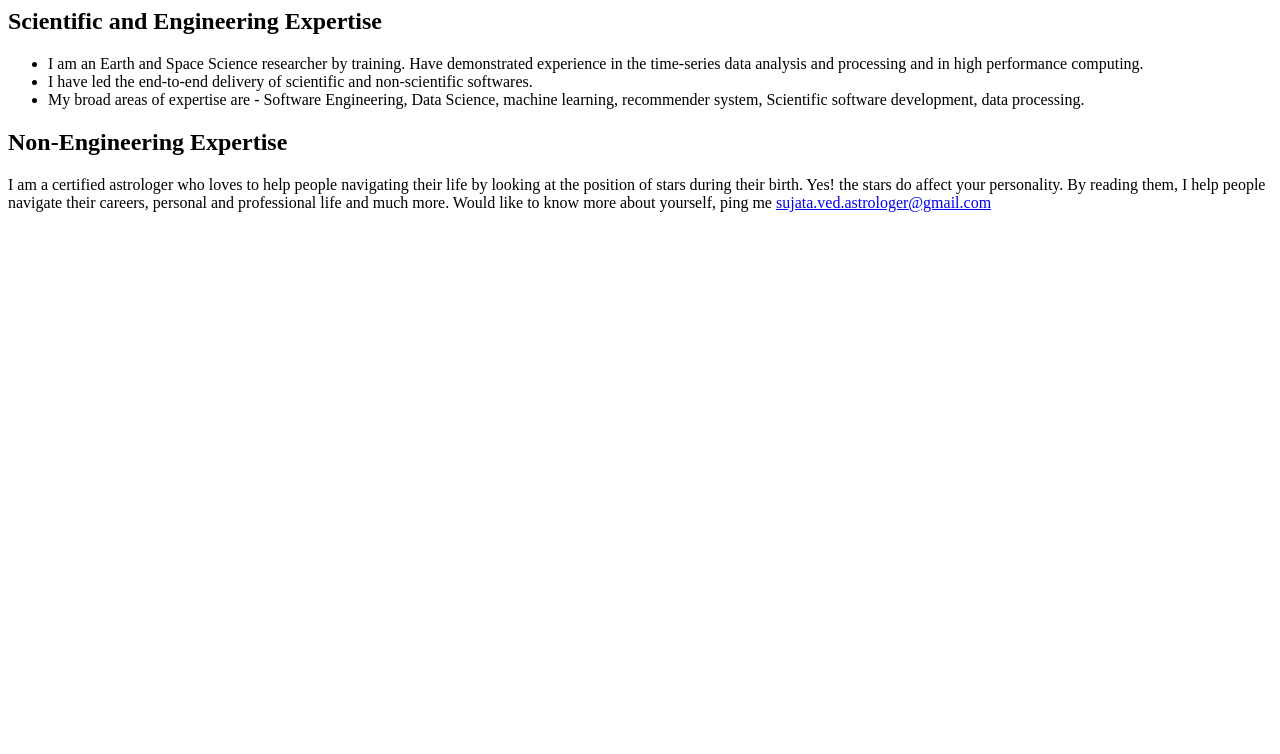
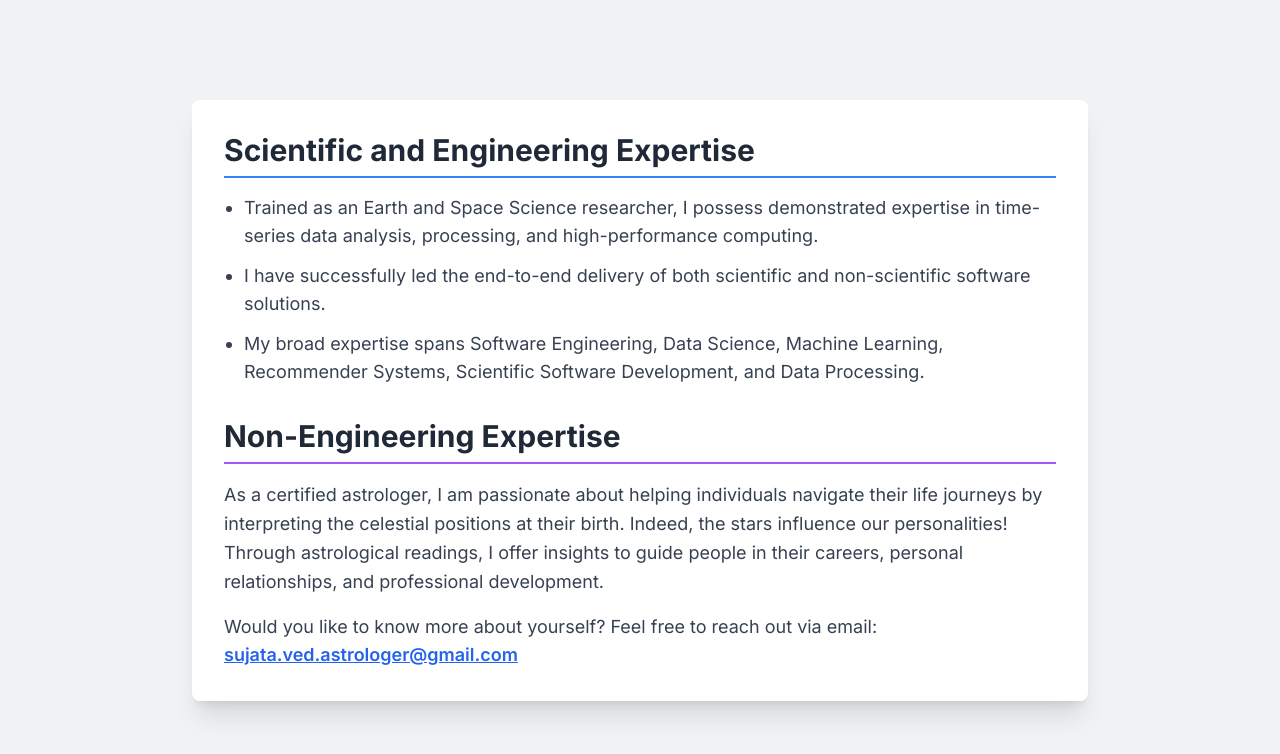
Before and after one commit to SujataSaurabh/sujatag.io, a plain HTML site: page expertise.html in a window 1280 px wide. Drawn offline with nearby package versions, Linux system fonts and the light colour scheme.

Commit message:
Update expertise.html

```diff
--- a/expertise.html
+++ b/expertise.html
@@ -1,15 +1,43 @@
-<!-- expertise.html -->
-<section id="expertise">
-    <h1>Scientific and Engineering Expertise</h1>
-    <ul>
-    <li>I am an Earth and Space Science researcher by training. Have demonstrated experience in the time-series data analysis and processing and in high performance computing. </li>
-    <li>I have led the end-to-end delivery of scientific and non-scientific softwares.</li>
-    <li>My broad areas of expertise are - Software Engineering, Data Science, machine learning, recommender system, Scientific software development, data processing.  </li>
-    </ul>
+<html lang="en">
+<head>
+    <meta charset="UTF-8">
+    <meta name="viewport" content="width=device-width, initial-scale=1.0">
+    <title>Expertise</title>
+    <!-- Tailwind CSS CDN -->
+    <script src="https://cdn.tailwindcss.com"></script>
+    <!-- Google Font - Inter -->
+    <link href="https://fonts.googleapis.com/css2?family=Inter:wght@400;600;700&display=swap" rel="stylesheet">
+    <style>
+        body {
+            font-family: 'Inter', sans-serif;
+            background-color: #f0f2f5; /* Light gray background */
+        }
+    </style>
+</head>
+<body class="p-4 sm:p-6 md:p-8 flex justify-center items-center min-h-screen">
 
-     <h1>Non-Engineering Expertise</h1>
+    <section id="expertise" class="bg-white p-6 sm:p-8 rounded-lg shadow-xl max-w-4xl w-full">
+        <!-- Scientific and Engineering Expertise -->
+        <div class="mb-8">
+            <h1 class="text-3xl font-bold text-gray-800 mb-4 pb-2 border-b-2 border-blue-500">Scientific and Engineering Expertise</h1>
+            <ul class="list-disc pl-5 space-y-3 text-lg text-gray-700">
+                <li>Trained as an Earth and Space Science researcher, I possess demonstrated expertise in time-series data analysis, processing, and high-performance computing.</li>
+                <li>I have successfully led the end-to-end delivery of both scientific and non-scientific software solutions.</li>
+                <li>My broad expertise spans Software Engineering, Data Science, Machine Learning, Recommender Systems, Scientific Software Development, and Data Processing.</li>
+            </ul>
+        </div>
 
-     I am a certified astrologer who loves to help people navigating their life by looking at the position of stars during their birth. Yes! the stars do affect
-    your personality. By reading them, I help people navigate their careers, personal and professional life and much more.
-    Would like to know more about yourself, ping me <a href="here">sujata.ved.astrologer@gmail.com</a>
-</section>
+        <!-- Non-Engineering Expertise -->
+        <div>
+            <h1 class="text-3xl font-bold text-gray-800 mb-4 pb-2 border-b-2 border-purple-500">Non-Engineering Expertise</h1>
+            <p class="text-lg text-gray-700 leading-relaxed">
+                As a certified astrologer, I am passionate about helping individuals navigate their life journeys by interpreting the celestial positions at their birth. Indeed, the stars influence our personalities! Through astrological readings, I offer insights to guide people in their careers, personal relationships, and professional development.
+            </p>
+            <p class="text-lg text-gray-700 mt-4">
+                Would you like to know more about yourself? Feel free to reach out via email: <a href="mailto:sujata.ved.astrologer@gmail.com" class="text-blue-600 hover:text-blue-800 font-semibold underline transition duration-300 ease-in-out">sujata.ved.astrologer@gmail.com</a>
+            </p>
+        </div>
+    </section>
+
+</body>
+</html>
```
